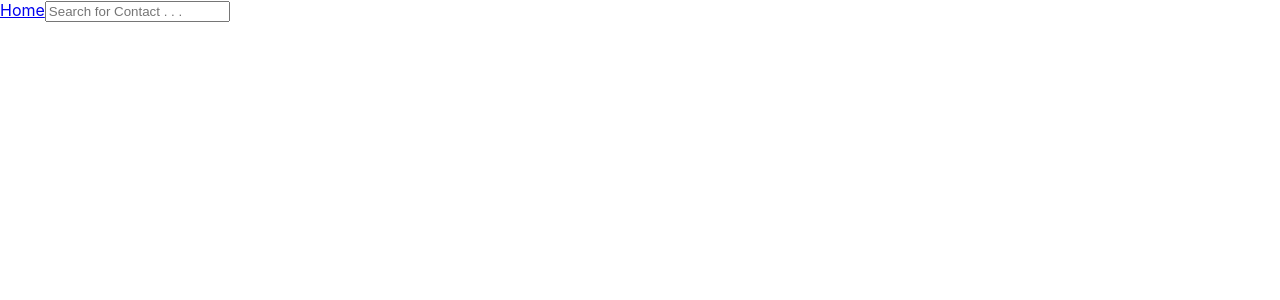
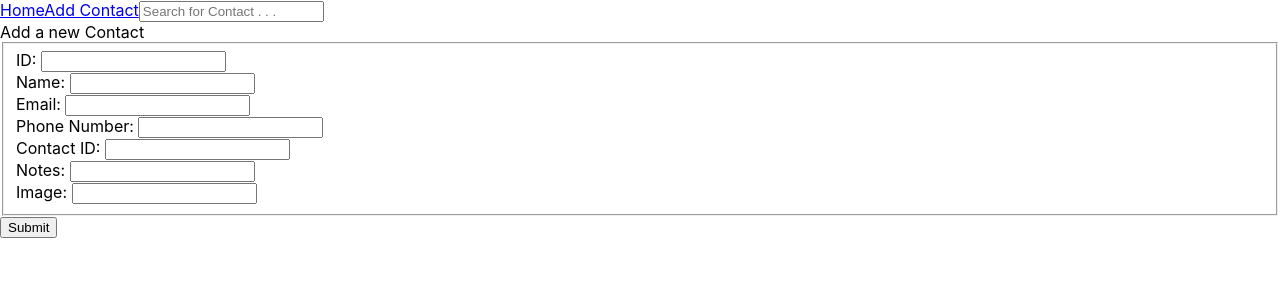
Before and after one commit to dolivas644/Contact-App, a React (Create React App) app in the folder client/: page /AddContact in a window 1280 px wide. Before the commit this address had no page. Shown: the top 300 px of the page. Built offline with nearby package versions, Linux system fonts and the light colour scheme; no server answers.

Commit message:
Working add contact

```diff
--- a/client/src/App.js
+++ b/client/src/App.js
@@ -2,7 +2,8 @@ import './App.css';
 import React from 'react';
 import { BrowserRouter as Router, Route, Routes } from 'react-router-dom';
 import NavBar from "./components/Nav/NavBar"
-import Home from "./components/Home.js"
+import Home from "./components/Home.js";
+import AddContact from './components/contacts/AddContact';
 
 function App() {
   return (
@@ -12,6 +13,7 @@ function App() {
           <NavBar />
           <Routes>
             <Route path='/' element={<Home />} />
+            <Route path='/AddContact' element={<AddContact />} />
           </Routes>
         </Router>
       </div>
--- a/client/src/components/Home.js
+++ b/client/src/components/Home.js
@@ -2,11 +2,14 @@ import React from "react";
 import ContactList from "./contacts/contactList";
 import ViewContact from "./contacts/ViewContact";
 import App from "../App.css";
+import AddContact from "./contacts/AddContact";
+import { useState } from "react";
 
 const Home = () => {
     return(
 <>
 <div class="box">
+
     <div className="column left">
         <ContactList />
     </div>
--- a/client/src/components/Nav/NavBar.js
+++ b/client/src/components/Nav/NavBar.js
@@ -7,6 +7,7 @@ const NavBar = () => {
         <>
             <div className="navbar">
                 <Link to="/">Home</Link>
+                <Link to="/AddContact">Add Contact</Link>
                 <input type="text" placeholder="Search for Contact . . . " className="searchBar"/>
             </div>
         </>
--- /dev/null
+++ b/client/src/components/contacts/AddContact.js
@@ -0,0 +1,112 @@
+import React from "react";
+import { useReducer } from "react";
+import { useState } from "react";
+import { useEffect } from "react";
+
+// create useReducer for changing values
+const reducer = (state, action) => {
+    console.log(action, 'this is the action');
+    switch (action.type) {
+        case 'addID':
+            console.log('Logged if the editName action is being dispatched');
+            //it updates the name to the input value
+            return { ...state, id: action.payload };
+
+        case 'addName':
+            return { ...state, name: action.payload };
+
+        case 'addEmail':
+            return { ...state, email: action.payload };
+
+        case 'addPhoneNumber':
+            return { ...state, phone_number: action.payload };
+
+        case 'addContactId':
+            return { ...state, contact_id: action.payload };
+        case 'addNotes':
+            return { ...state, notes: action.payload };
+        case 'addImage':
+            return { ...state, image: action.payload };
+        case 'clearForm':
+            return { id: "", name: '', email: '',phone_number: '', contact_id: '', notes: '', image: '' };
+        default:
+            return state;
+    }
+};
+const AddContact = () =>{
+
+    const [contacts, setContacts] = useState([]);
+
+    const getContacts = async () =>{
+        const response = await fetch(
+            `http://localhost:6444/contacts`
+        );
+        const contact = await response.json();
+        console.log(contact);
+        setContacts(contact);
+    }
+
+    useEffect(() =>{
+        getContacts();
+    }, []);
+
+    const initialState = {
+        id: "", name: '', email: '',phone_number: '', contact_id: '', notes: '', image: ''
+    };
+
+    const[state, dispatch] = useReducer(reducer, initialState);
+    const handleAddContact = async (e) =>{
+        e.preventDefault();
+
+        const newContact ={
+            id: state.id, name: state.name, email: state.email, phone_number: state.phone_number, contact_id: state.contact_id, notes: state.notes, image: state.image
+        }
+
+        const response = await fetch('http://localhost:6444/contacts',{
+            method: 'POST',
+            headers: {
+                Accept:'application/json',
+                'Content-Type': 'application/json'
+            },
+            body: JSON.stringify(newContact)
+        });
+        const content = await response.json();
+        setContacts([...contacts, content])
+        dispatch({type:'clearForm'});
+    }
+    return  (
+        <>
+<div className="addContact">
+    <header>Add a new Contact</header>
+
+    <form onSubmit={handleAddContact}>
+        <fieldset>
+        <label>ID: </label>
+        <input type="number" value={state.id} onChange={(e) => dispatchEvent({type: 'addId', payload: e.target.value})}/>
+        <br></br>
+        <label>Name: </label>
+        <input type="text" value={state.name} onChange={(e) => dispatchEvent({type: 'addName', payload: e.target.value})}/>
+        <br></br>
+        <label>Email: </label>
+        <input type="email" value={state.email} onChange={(e) => dispatchEvent({type: 'addEmail', payload: e.target.value})}/>
+        <br></br>
+        <label>Phone Number: </label>
+        <input type="text" maxLength={11} value={state.phone_number} onChange={(e) => dispatchEvent({type: 'addPhoneNumber', payload: e.target.value})}/>
+        <br></br>
+        <label>Contact ID: </label>
+        <input type="number" value={state.conact_id} onChange={(e) => dispatchEvent({type: 'addContactId', payload: e.target.value})}/>
+        <br></br>
+        <label>Notes: </label>
+        <input type="text" value={state.notes} onChange={(e) => dispatchEvent({type: 'addNotes', payload: e.target.value})}/>
+        <br></br>
+        <label>Image: </label>
+        <input type="text" value={state.image} onChange={(e) => dispatchEvent({type: 'addImage', payload: e.target.value})} />
+        </fieldset>
+        <input type="submit"/>
+    </form>
+</div>
+        </>
+    )
+}
+
+export default AddContact;
--- a/client/src/components/contacts/ViewContact.js
+++ b/client/src/components/contacts/ViewContact.js
@@ -1,6 +1,7 @@
 //This page will display the contacts in my database
 import React, { useEffect } from "react";
 import { useState } from "react";
+import AddContact from "./AddContact";
 
 const ViewContact = () =>{
     const[contacts, setContacts]= useState([]);
@@ -24,7 +25,8 @@ const ViewContact = () =>{
     {contacts.map((contact, index) =>{
         return(
             <div className="container">
-                <img src={contact.image} alt="image" height="30px"></img>
+
+                <img src={contact.image} alt="image0" height="30px"></img>
                 <h1>{contact.name}</h1>
                 <h2>{contact.phone_number}</h2>
                 <h2>{contact.email}</h2>
--- a/client/src/components/contacts/contactList.js
+++ b/client/src/components/contacts/contactList.js
@@ -1,8 +1,10 @@
 //This page will display the contacts in my database
 import React, { useEffect } from "react";
 import { useState } from "react";
+import AddContact from "./AddContact";
 
 const ContactList = () =>{
+
     const[contacts, setContacts]= useState([]);
     //get request to get contacts table
     const getContacts = async () =>{
```
Also changed, not shown: 1 other file (tests, documents, lock files or other folders).
